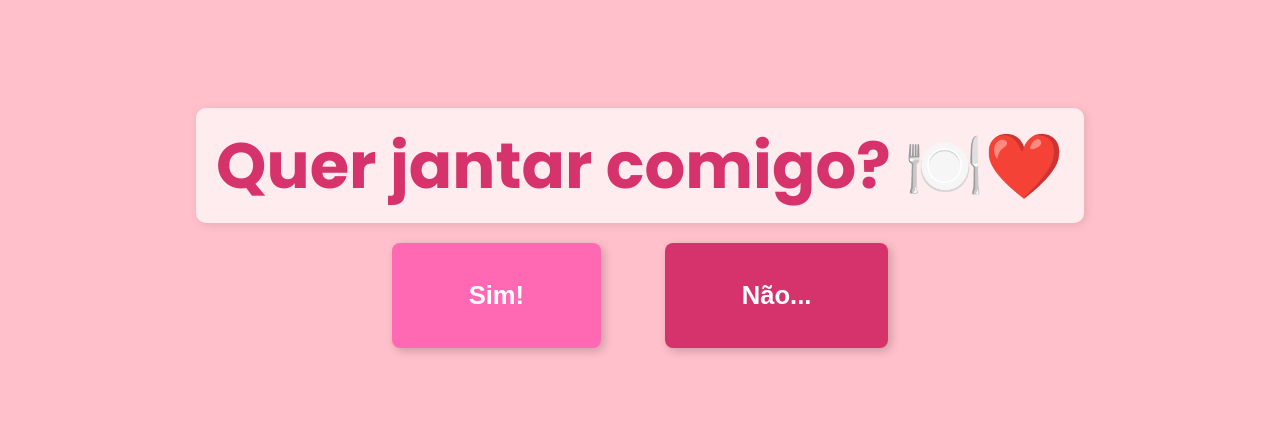
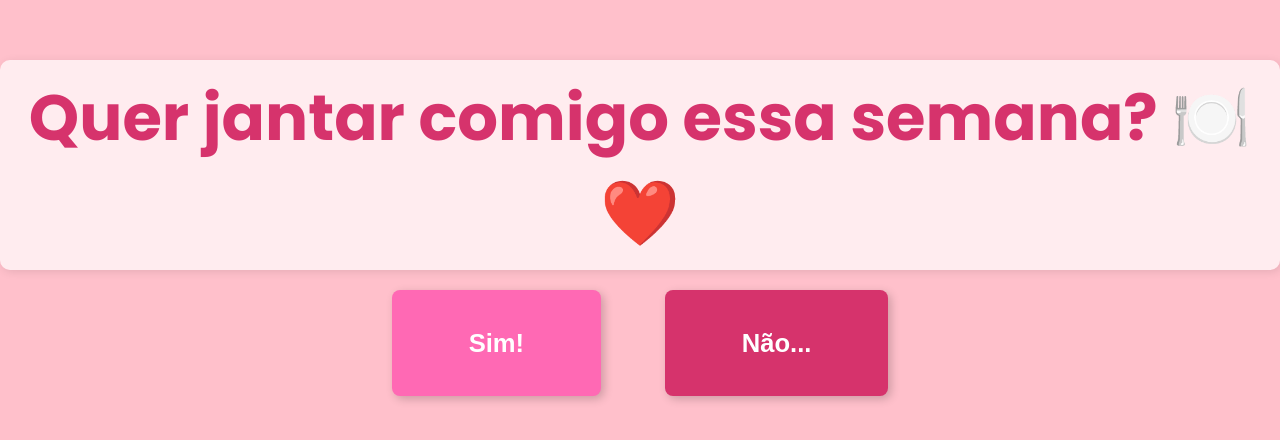
Before and after one commit to xlagxx/xlagxx.github.io, a plain HTML site: page index.html in a window 1280 px wide. Shown: the part 172-612 px from the top of the page. Drawn offline with Linux system fonts and the light colour scheme.

Commit message:
Atualiza mensagem do cabeçalho para incluir "essa semana"

```diff
--- a/index.html
+++ b/index.html
@@ -64,7 +64,7 @@
     <link href="https://fonts.googleapis.com/css2?family=Poppins:wght@300;400;700&display=swap" rel="stylesheet">
 </head>
 <body>
-    <h1>Quer jantar comigo? 🍽️❤️</h1>
+    <h1>Quer jantar comigo essa semana? 🍽️❤️</h1>
     <div class="container">
         <button class="yes" onclick="alert('Ótimo! Vamos jantar! 😍')">Sim!</button>
         <button class="no" onmouseover="moveNoButton()">Não...</button>
```
